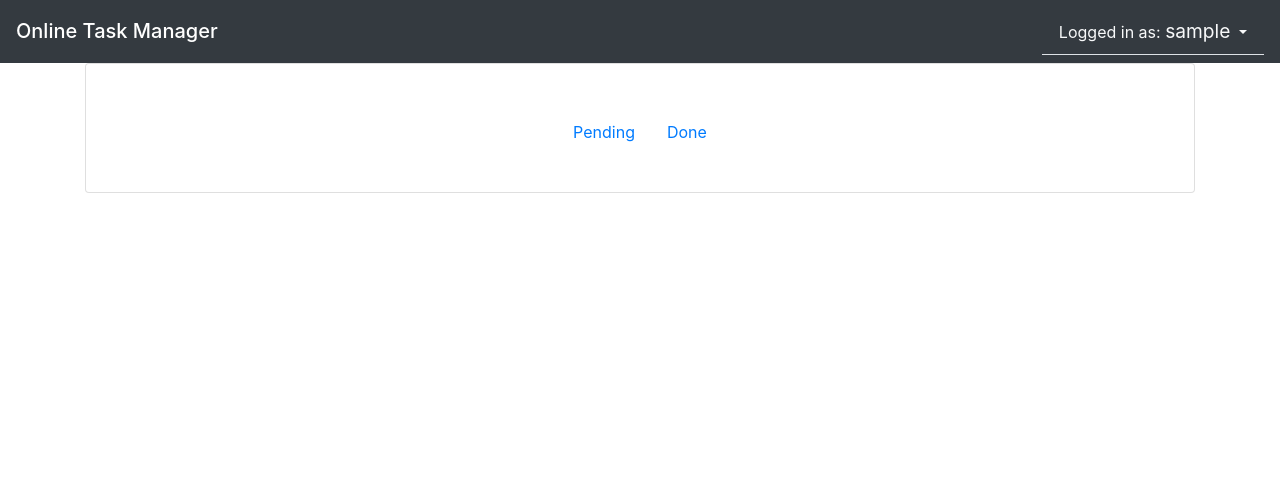
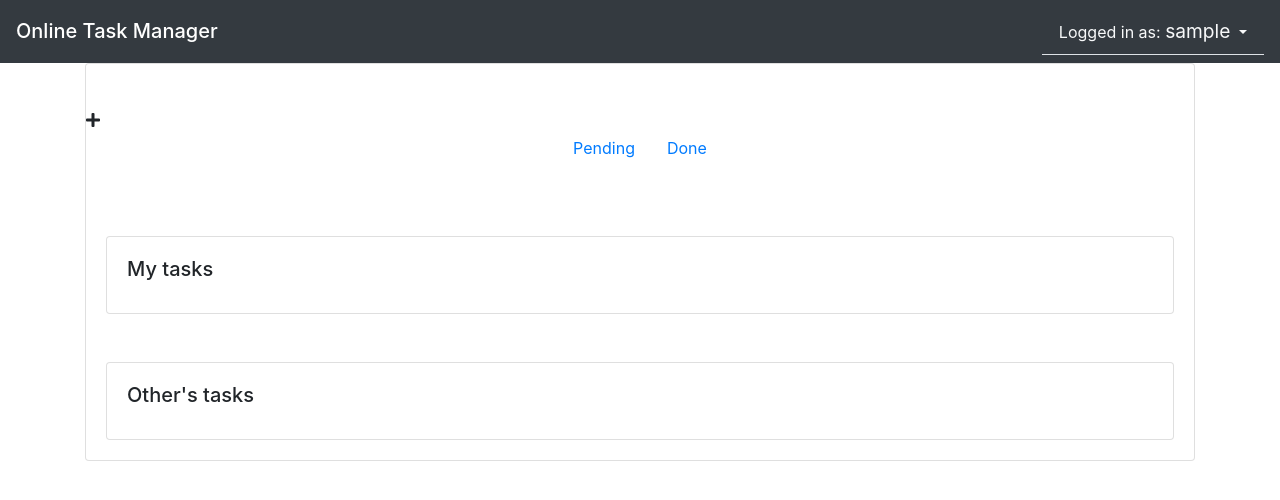
Before and after one commit to carlosap256/task_list, a Django app: page / in a window 1280 px wide. Shown: the top 500 px of the page. Run offline with Django 3.2, Linux system fonts and the light colour scheme; the visitor is signed in with stand-in values (Sample User, id 1); data that the repository does not hold is empty; some libraries are stand-ins or nearby versions.

Commit message:
Render task list in template

```diff
--- a/online_manager/task_list/templates/base.html
+++ b/online_manager/task_list/templates/base.html
@@ -12,6 +12,9 @@
     <script src="https://stackpath.bootstrapcdn.com/bootstrap/4.1.3/js/bootstrap.bundle.min.js"
             integrity="sha384-pjaaA8dDz/5BgdFUPX6M/9SUZv4d12SUPF0axWc+VRZkx5xU3daN+lYb49+Ax+Tl"
             crossorigin="anonymous"></script>
+    <link rel="stylesheet" href="https://use.fontawesome.com/releases/v5.3.1/css/all.css"
+          integrity="sha384-mzrmE5qonljUremFsqc01SB46JvROS7bZs3IO2EmfFsd15uHvIt+Y8vEf7N7fWAU" crossorigin="anonymous">
+
 </head>
 <body>
 <nav class="navbar navbar-expand-lg navbar-dark bg-dark justify-content-between">
@@ -21,8 +24,8 @@
     <ul class="nav nav-tabs">
         <li class="nav-item dropdown">
             <a class="text-light nav-link dropdown-toggle" data-toggle="dropdown" href="#" role="button"
-                aria-haspopup="true" aria-expanded="false">
-                Logged in as:  <big>{{user.username}}</big>
+               aria-haspopup="true" aria-expanded="false">
+                Logged in as: <big>{{user.username}}</big>
 
             </a>
             <div class="dropdown-menu">
@@ -34,7 +37,7 @@
 </nav>
 
 
-        {% block content %}{% endblock content %}
+{% block content %}{% endblock content %}
 
 </body>
 </html>
--- a/online_manager/task_list/templates/index.html
+++ b/online_manager/task_list/templates/index.html
@@ -6,6 +6,7 @@
 
 <div class="container">
     <div class="card pt-5">
+        <i class="fas fa-plus"></i>
         <ul class="nav justify-content-center">
             <li class="nav-item">
                 <a class="nav-link active" href="#">Pending</a>
@@ -17,11 +18,12 @@
 
         <div class="card-body">
 
-            <ul class="list-group">
-                {% for task in tasks.mine_pending %}
-                <li class="list-group-item">{{task}}</li>
-                {% endfor %}
-            </ul>
+            <div class="pt-5">
+            {% include "partials/task_list_section.html" with section_owner_title='My tasks' task_list=filtered_tasks.mine_pending %}
+            </div>
+            <div class="pt-5">
+            {% include "partials/task_list_section.html" with section_owner_title="Other's tasks" task_list=filtered_tasks.others_pending %}
+            </div>
 
         </div>
     </div>
--- /dev/null
+++ b/online_manager/task_list/templates/partials/task_list_section.html
@@ -0,0 +1,14 @@
+<div class="card">
+    <div class="card-body">
+        <h5 class="card-title">{{section_owner_title}}</h5>
+        <div class="card-text">
+            <ul class="list-group">
+                {% for task in task_list %}
+                <li class="list-group-item">
+                    {% include "partials/single_task.html" with single_task=task %}
+                </li>
+                {% endfor %}
+            </ul>
+        </div>
+    </div>
+</div>
--- a/online_manager/task_list/views.py
+++ b/online_manager/task_list/views.py
@@ -1,5 +1,3 @@
-from typing import List, Dict
-
 from django.shortcuts import render
 from django.views.generic import TemplateView
 from django.db.models.query import QuerySet
@@ -8,7 +6,7 @@ from django.contrib.auth.decorators import login_required
 from task_list.models import Task, User
 
 
-class TaskList:
+class FilteredTasks:
     pending_by_user: QuerySet
     pending_by_others: QuerySet
     done_by_user: QuerySet
@@ -52,8 +50,8 @@ class TaskList:
 class Index(TemplateView):
 
     def get(self, request, *args, **kwargs):
-        tasks = TaskList(request.user)
-        return render(request, 'index.html', {'tasks': tasks.to_dict()})
+        tasks = FilteredTasks(request.user)
+        return render(request, 'index.html', {'filtered_tasks': tasks.to_dict()})
 
     def post(self, request, *args, **kwargs):
         pass
```
Also changed, not shown: online_manager/task_list/templates/partials/single_task.html (added, +21 -0 lines).
